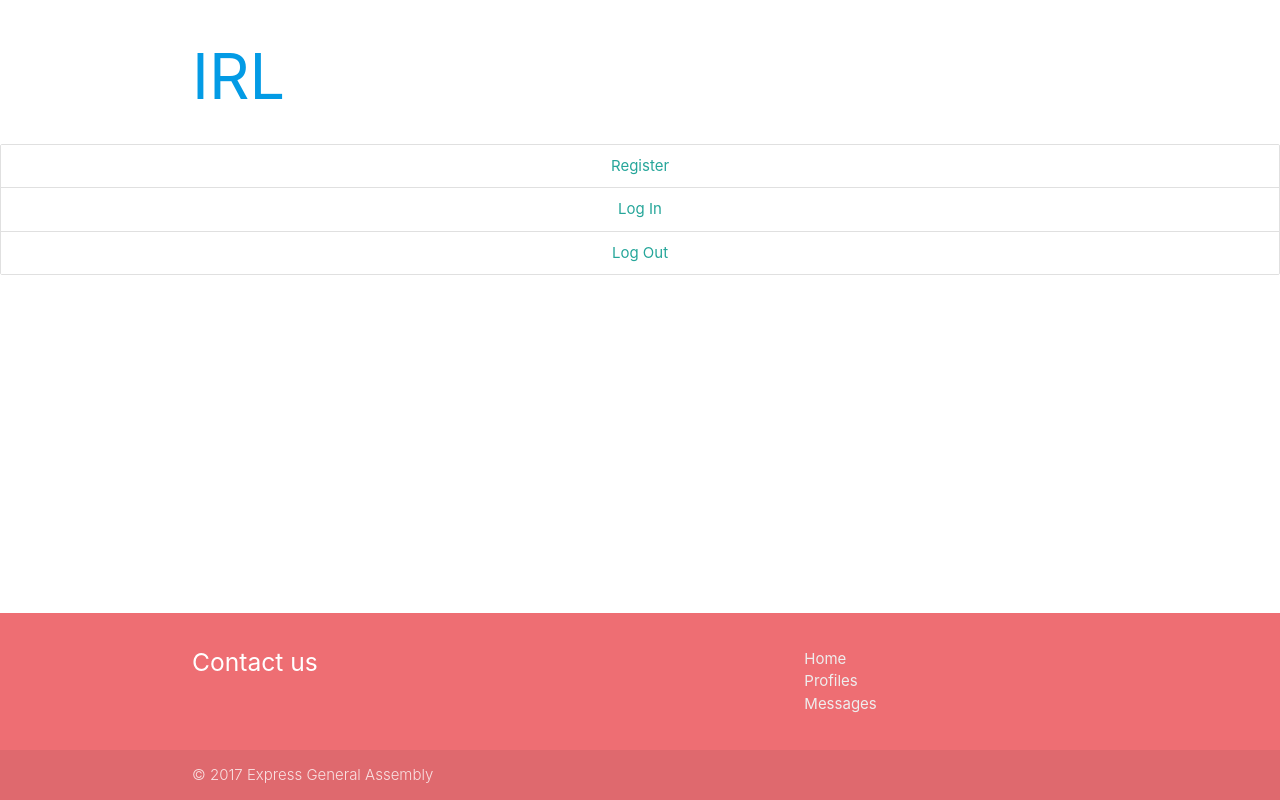
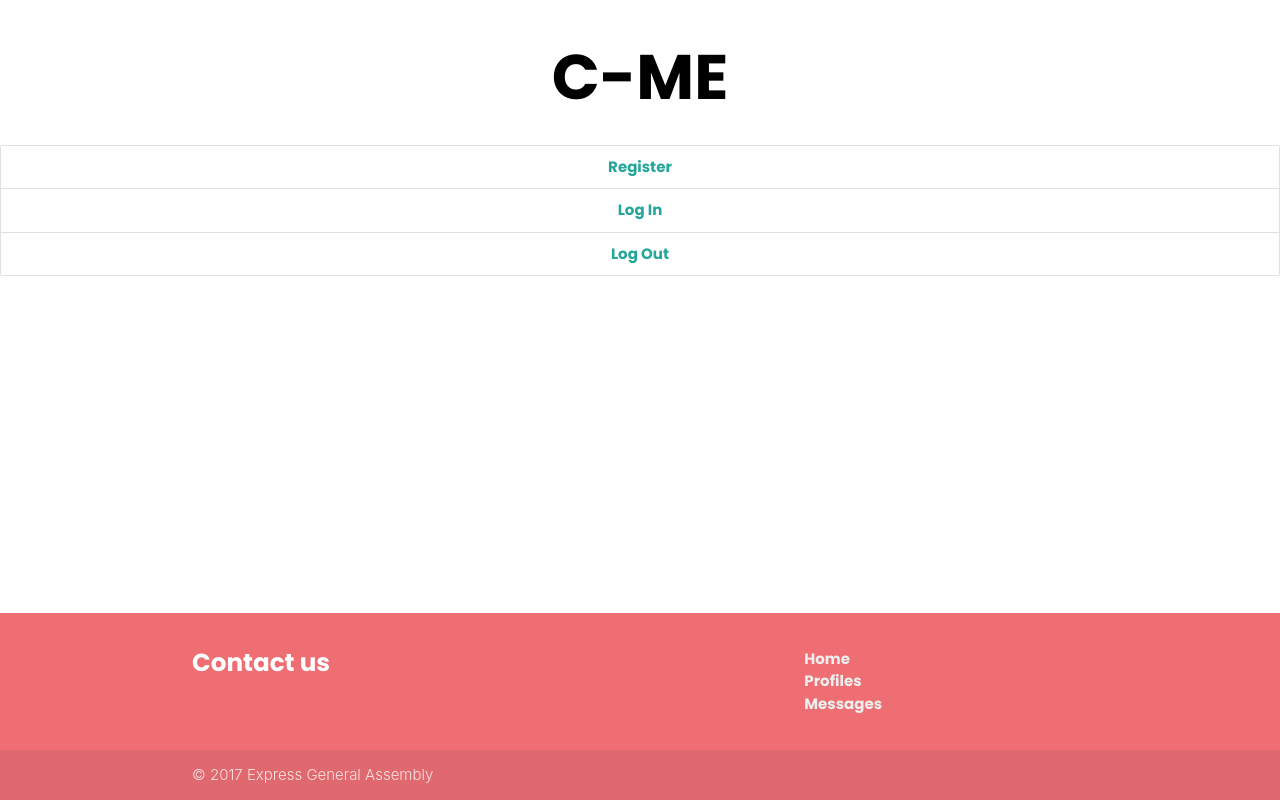
Before and after one commit to dainchatel/irl, a Node server app: page / in a window 1280 px wide. Run offline with Node 20, Linux system fonts and the light colour scheme; some libraries are stand-ins or nearby versions.

Commit message:
style a little bit and try new name

```diff
--- a/public/stylesheets/style.css
+++ b/public/stylesheets/style.css
@@ -1,2 +1,4 @@
+a {
+  font-family: 'Poppins'; }
 
 /*# sourceMappingURL=style.css.map */
--- a/public/stylesheets/style.scss
+++ b/public/stylesheets/style.scss
@@ -0,0 +1,3 @@
+a {
+  font-family: 'Poppins';
+}
--- a/views/partials/head.ejs
+++ b/views/partials/head.ejs
@@ -7,5 +7,5 @@
    <meta name="viewport" content="width=device-width, initial-scale=1.0"/>
    <link href="http://fonts.googleapis.com/icon?family=Material+Icons" rel="stylesheet">
    <link type="text/css" rel="stylesheet" href="css/materialize.min.css"  media="screen,projection"/>
-
+   <link href="https://fonts.googleapis.com/css?family=Poppins:700" rel="stylesheet">
    <link rel='stylesheet' href='/stylesheets/style.css' />
--- a/views/partials/header.ejs
+++ b/views/partials/header.ejs
@@ -1,7 +1,7 @@
 
 <header>
 
-  <div class="container">
-    <h1><a href='/user'>IRL</a></h1>
+  <div class="center-align">
+    <h1><a class='black-text' href='/user'>C-ME</a></h1>
   </div>
 </header>
```
Also changed, not shown: 1 other file.
